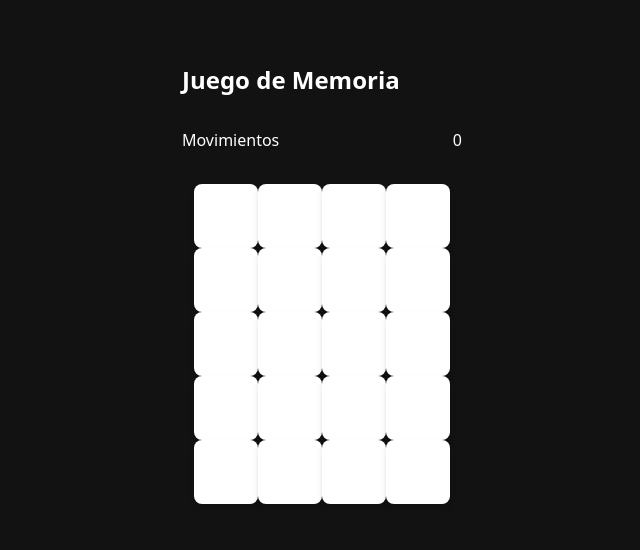
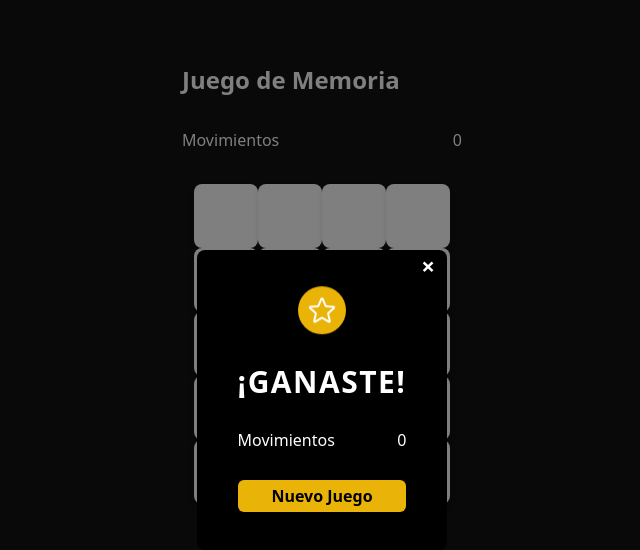
Before and after one commit to rolando22/memory-game, a React (Vite) app: page / in a window 1280 px wide. Shown: the top 550 px of the page, without its empty margins (318-958 px from the left). Built offline with nearby package versions, Linux system fonts and the light colour scheme.

Commit message:
[ADD] Modal

```diff
--- a/src/App.tsx
+++ b/src/App.tsx
@@ -1,5 +1,5 @@
 import { useEffect, useState } from 'react';
-import { Board, Header } from './components';
+import { Board, Header, Modal } from './components';
 import type { Card } from './types/card';
 import { imgs } from './utils/data';
 
@@ -10,7 +10,7 @@ export function App() {
 	const [flippedCards, setFlippedCards] = useState<number[]>([]);
 	const [gameOver, setGameOver] = useState(false);
 
-	useEffect(() => {
+	const createBoard = () => {
 		const newCards: Card[] = imgs
 			.flatMap(img => {
 				const duplicate = {
@@ -22,9 +22,20 @@ export function App() {
 				...img,
 				flipped: false,
 				matched: false,
-			}));
+			})).sort(() => Math.random() - 0.5);
 		setCards(newCards);
+	};
+
+	useEffect(() => {
+		createBoard();
 	}, []);
+
+	useEffect(() => {
+		if (cards.every(card => card.matched)) {
+			setGameOver(true);
+			setIsDisabled(true);
+		}
+	}, [cards]);
 
 	const cardFlip = (id: number) => {
 		if (isDisabled) return;
@@ -54,21 +65,34 @@ export function App() {
 			}
 			setCards(newCards);
 		}
-		if (cards.every(card => card.matched)) {
-			setGameOver(true);
-			setIsDisabled(true);
-		}
+	};
+
+	const closeModal = () => setGameOver(false);
+
+	const reset = () => {
+		createBoard();
+		setMoves(0);
+		setIsDisabled(false);
+		setFlippedCards([]);
+		setGameOver(false);
 	};
 
 	return (
 		<div className='grid content-center justify-center p-8'>
-			<Header />
+			<Header moves={moves} />
 			<main>
 				<Board
 					cards={cards}
 					cardFlip={cardFlip}
 				/>
 			</main>
+			{gameOver &&
+				<Modal
+					closeModal={closeModal}
+					reset={reset}
+					moves={moves}
+				/>
+			}
 		</div>
 	);
 }
--- a/src/components/Header/index.tsx
+++ b/src/components/Header/index.tsx
@@ -1,4 +1,8 @@
-export function Header() {
+interface Props {
+	moves: number
+}
+
+export function Header({ moves }: Props) {
 	return (
 		<header>
 			<h1 className='font-bold text-2xl my-8'>
@@ -6,7 +10,7 @@ export function Header() {
 			</h1>
 			<section className='flex justify-between'>
 				<p>Movimientos</p>
-				<p>0</p>
+				<p>{moves}</p>
 			</section>
 		</header>
 	);
--- /dev/null
+++ b/src/components/Modal/index.tsx
@@ -0,0 +1,51 @@
+interface Props {
+	closeModal: () => void
+	reset: () => void
+	moves: number
+}
+
+export function Modal({ closeModal, reset, moves }: Props) {
+
+	const handlerOnClickCloseModal = () => closeModal();
+	const handlerOnClickReset = () => reset();
+
+	return (
+		<>
+			<div className='fixed inset-0 bg-black opacity-50 z-10'>
+			</div>
+			<div className='absolute grid content-center justify-center gap-7 bg-black w-[250px] h-[300px] top-1/2 left-1/2 -translate-x-1/2 -translate-y-1/2 z-40 rounded-lg'>
+				<svg
+					xmlns='http://www.w3.org/2000/svg'
+					fill='none'
+					viewBox='0 0 24 24'
+					strokeWidth={1.5}
+					stroke='currentColor'
+					className='w-12 h-12 bg-yellow-500 rounded-full p-2 animate-bounce justify-self-center'
+				>
+					<path
+						strokeLinecap='round'
+						strokeLinejoin='round'
+						d='M11.48 3.499a.562.562 0 011.04 0l2.125 5.111a.563.563 0 00.475.345l5.518.442c.499.04.701.663.321.988l-4.204 3.602a.563.563 0 00-.182.557l1.285 5.385a.562.562 0 01-.84.61l-4.725-2.885a.563.563 0 00-.586 0L6.982 20.54a.562.562 0 01-.84-.61l1.285-5.386a.562.562 0 00-.182-.557l-4.204-3.602a.563.563 0 01.321-.988l5.518-.442a.563.563 0 00.475-.345L11.48 3.5z'
+					/>
+				</svg>
+				<button
+					className='font-bold absolute right-0 top-0 mr-3 hover:text-yellow-500 text-2xl'
+					onClick={handlerOnClickCloseModal}
+				>
+						&times;
+				</button>
+				<h1 className='uppercase text-3xl font-bold tracking-wider'>¡Ganaste!</h1>
+				<div className='flex justify-between gap-10'>
+					<p>Movimientos</p>
+					<p>{moves}</p>
+				</div>
+				<button
+					className='bg-yellow-500 font-semibold text-black rounded-md px-5 py-1 hover:opacity-90'
+					onClick={handlerOnClickReset}
+				>
+						Nuevo Juego
+				</button>
+			</div>
+		</>
+	);
+}
--- a/src/components/index.ts
+++ b/src/components/index.ts
@@ -1,3 +1,4 @@
 export { Board } from './Board';
 export { Card } from './Card';
 export { Header } from './Header';
+export { Modal } from './Modal';
```
